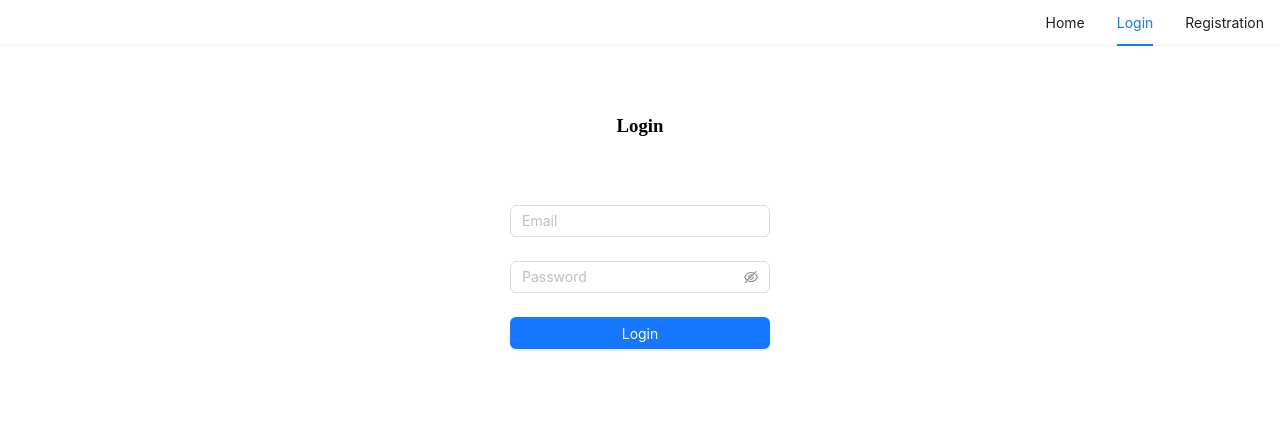
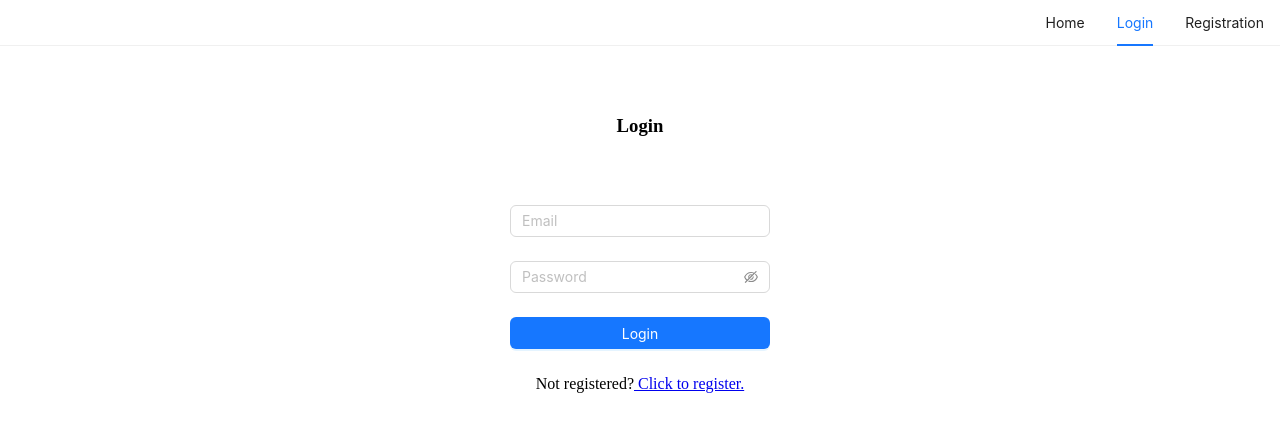
Before and after one commit to fedko-zhenja/room-scheduler-app, a React (Vite) app in the folder room-scheduler-client/: page /login in a window 1280 px wide. Shown: the top 432 px of the page. Built offline with nearby package versions, Linux system fonts and the light colour scheme.

Commit message:
feat: add link to registration page

```diff
--- a/room-scheduler-client/src/components/LoginForm/LoginForm.style.ts
+++ b/room-scheduler-client/src/components/LoginForm/LoginForm.style.ts
@@ -1,7 +1,7 @@
 import styled from 'styled-components';
 
 export const LoginFormContent = styled.div`
-    padding: 50px;
+    padding: 50px 50px 10px;
     display: flex;
     flex-direction: column;
     align-items: center;
--- a/room-scheduler-client/src/components/pages/LoginPage.tsx
+++ b/room-scheduler-client/src/components/pages/LoginPage.tsx
@@ -2,12 +2,16 @@ import {FC} from "react";
 import { LoginForm } from "../LoginForm/LoginForm";
 import { Paths } from "../../types/type";
 import { LoginFormWrapper } from "../LoginForm/LoginForm.style";
+import { Link } from "react-router-dom";
 
 export const LoginPage: FC = () => {
     return (
         <LoginFormWrapper>
             <h3>Login</h3>
-            <LoginForm typeForm={Paths.LoginPage} />
+            <LoginForm typeForm={Paths.LoginPage}/>
+            <p>Not registered?
+                <Link to={Paths.RegistrationPage}> Click to register.</Link>
+            </p>
         </LoginFormWrapper>
     )
 }
```
